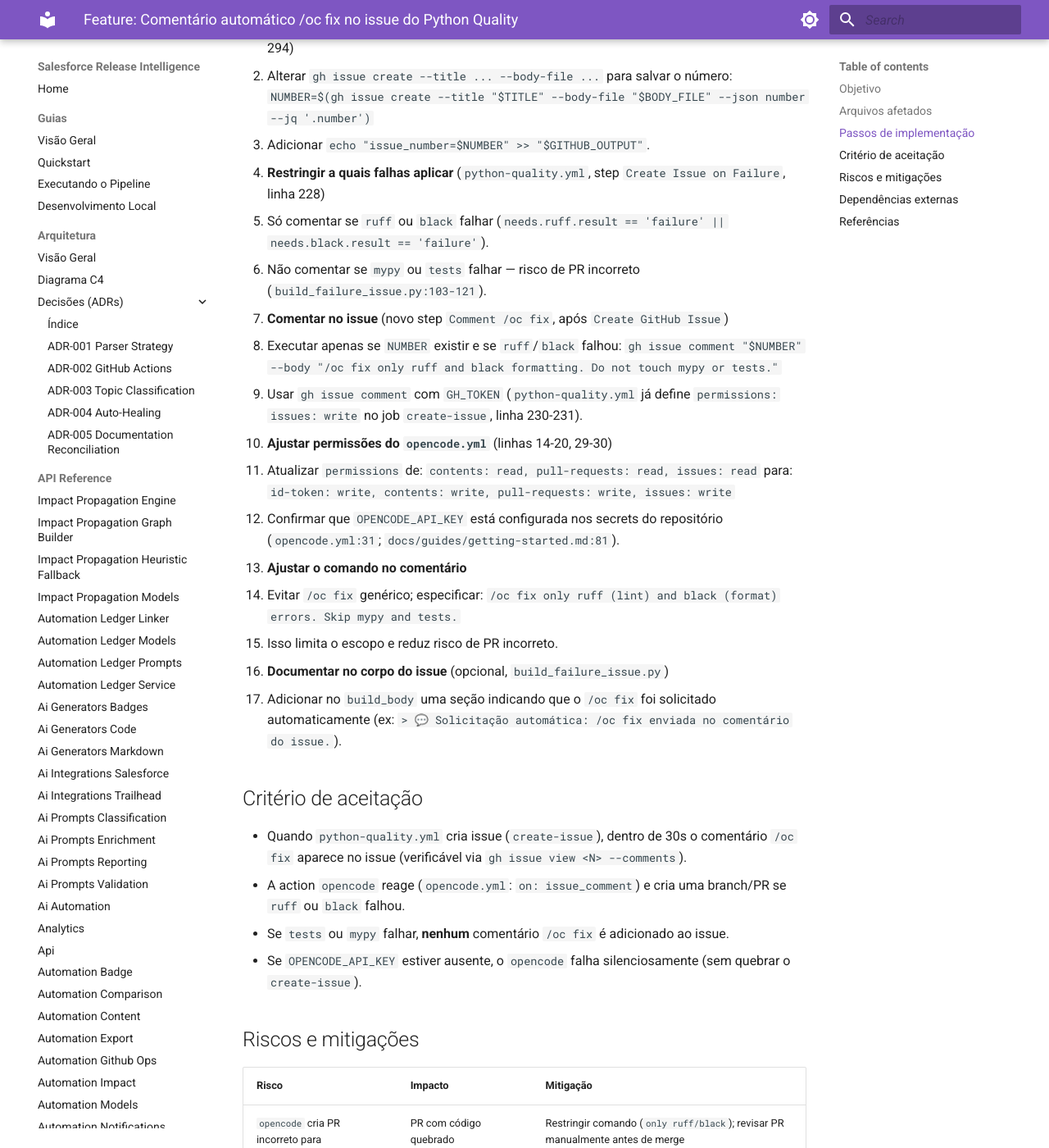
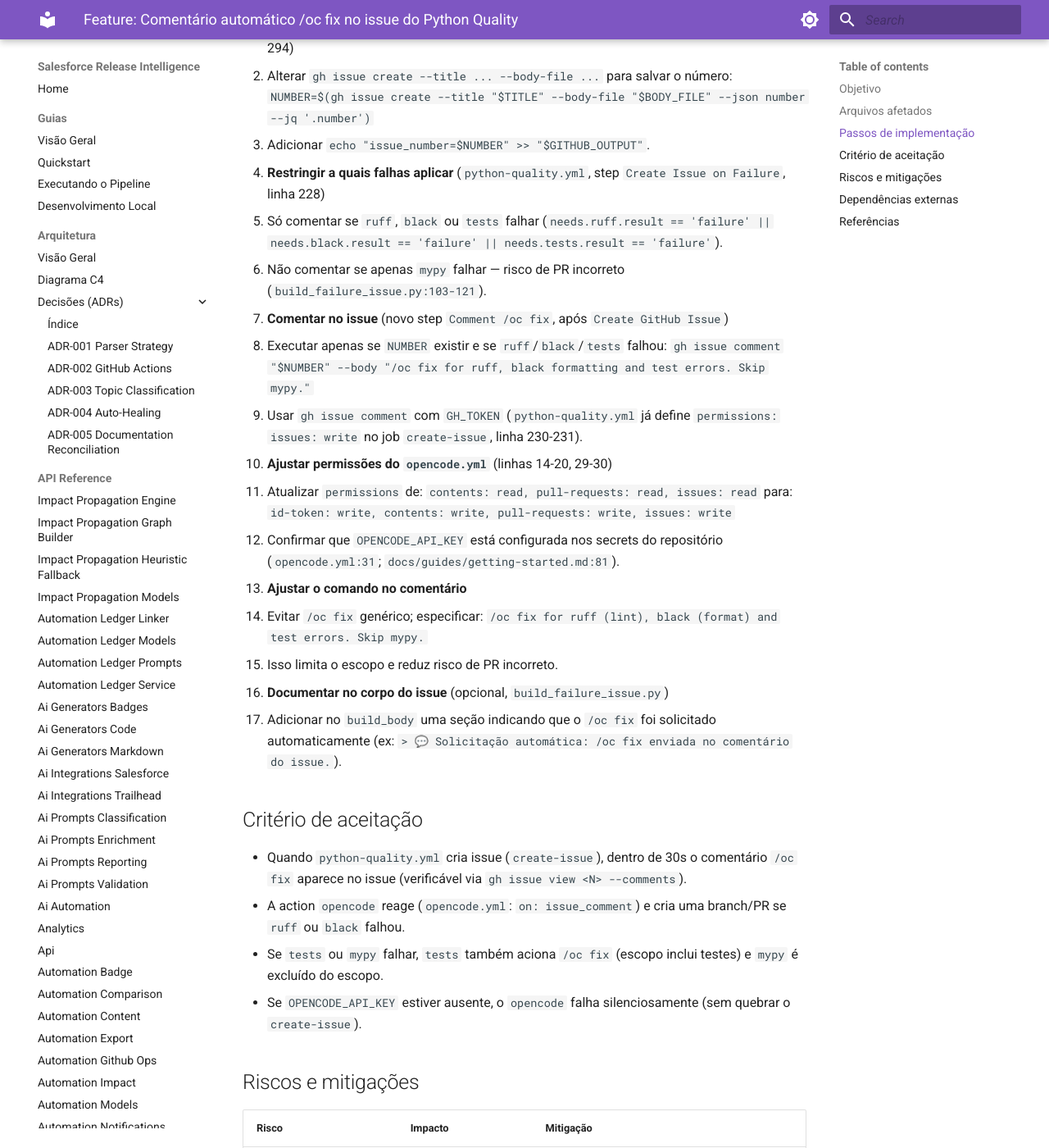
Before and after one commit to Fatal1tyBarucco/Salesforce-WebDev, an MkDocs documentation site: the page built from docs/plans/auto-opencode-issue.md, in a window 1280 px wide and 1400 px high, scrolled down 856 px. Shown: the whole window at 82% size. Built offline with MkDocs 1.6.1 and Material for MkDocs 9.7.7, drawn with Linux system fonts in a browser that asks for light colours; some of the changed text lies outside the part shown.

Commit message:
fix(python-quality): incluir testes no escopo do /oc fix automático

```diff
--- a/docs/plans/auto-opencode-issue.md
+++ b/docs/plans/auto-opencode-issue.md
@@ -4,7 +4,7 @@ Status: Proposto (Backlog) | Referência: `.github/workflows/python-quality.yml:
 
 ## Objetivo
 
-Quando o workflow `Python Quality` falhar (`python-quality.yml`) e criar um issue automaticamente (`create-issue`), incluir um comentário `/oc fix` nesse issue para acionar a action `opencode` (`opencode.yml`) e tentar corrigir automaticamente erros simples (`ruff`, `black`).
+Quando o workflow `Python Quality` falhar (`python-quality.yml`) e criar um issue automaticamente (`create-issue`), incluir um comentário `/oc fix` nesse issue para acionar a action `opencode` (`opencode.yml`) e tentar corrigir automaticamente erros simples (`ruff`, `black`, `tests`).
 
 ## Arquivos afetados
 
@@ -22,12 +22,12 @@ Quando o workflow `Python Quality` falhar (`python-quality.yml`) e criar um issu
    - Adicionar `echo "issue_number=$NUMBER" >> "$GITHUB_OUTPUT"`.
 
 2. **Restringir a quais falhas aplicar** (`python-quality.yml`, step `Create Issue on Failure`, linha 228)
-   - Só comentar se `ruff` ou `black` falhar (`needs.ruff.result == 'failure' || needs.black.result == 'failure'`).
-   - Não comentar se `mypy` ou `tests` falhar — risco de PR incorreto (`build_failure_issue.py:103-121`).
+   - Só comentar se `ruff`, `black` ou `tests` falhar (`needs.ruff.result == 'failure' || needs.black.result == 'failure' || needs.tests.result == 'failure'`).
+   - Não comentar se apenas `mypy` falhar — risco de PR incorreto (`build_failure_issue.py:103-121`).
 
 3. **Comentar no issue** (novo step `Comment /oc fix`, após `Create GitHub Issue`)
-   - Executar apenas se `NUMBER` existir e se `ruff`/`black` falhou:
-     `gh issue comment "$NUMBER" --body "/oc fix only ruff and black formatting. Do not touch mypy or tests."`
+   - Executar apenas se `NUMBER` existir e se `ruff`/`black`/`tests` falhou:
+     `gh issue comment "$NUMBER" --body "/oc fix for ruff, black formatting and test errors. Skip mypy."`
 
    - Usar `gh issue comment` com `GH_TOKEN` (`python-quality.yml` já define `permissions: issues: write` no job `create-issue`, linha 230-231).
 
@@ -41,7 +41,7 @@ Quando o workflow `Python Quality` falhar (`python-quality.yml`) e criar um issu
 
 5. **Ajustar o comando no comentário**
    - Evitar `/oc fix` genérico; especificar:
-     `/oc fix only ruff (lint) and black (format) errors. Skip mypy and tests.`
+     `/oc fix for ruff (lint), black (format) and test errors. Skip mypy.`
 
    - Isso limita o escopo e reduz risco de PR incorreto.
 
@@ -52,14 +52,14 @@ Quando o workflow `Python Quality` falhar (`python-quality.yml`) e criar um issu
 
 - Quando `python-quality.yml` cria issue (`create-issue`), dentro de 30s o comentário `/oc fix` aparece no issue (verificável via `gh issue view <N> --comments`).
 - A action `opencode` reage (`opencode.yml`: `on: issue_comment`) e cria uma branch/PR se `ruff` ou `black` falhou.
-- Se `tests` ou `mypy` falhar, **nenhum** comentário `/oc fix` é adicionado ao issue.
+- Se `tests` ou `mypy` falhar, `tests` também aciona `/oc fix` (escopo inclui testes) e `mypy` é excluído do escopo.
 - Se `OPENCODE_API_KEY` estiver ausente, o `opencode` falha silenciosamente (sem quebrar o `create-issue`).
 
 ## Riscos e mitigações
 
 | Risco | Impacto | Mitigação |
 |---|---|---|
-| `opencode` cria PR incorreto para `ruff`/`black` complexo | PR com código quebrado | Restringir comando (`only ruff/black`); revisar PR manualmente antes de merge |
+| `opencode` cria PR incorreto para `ruff`/`black`/`tests` complexo | PR com código quebrado | Restringir comando (`ruff/black/tests`, excluir `mypy`); revisar PR manualmente antes de merge |
 | `opencode` falha por falta de permissões (`opencode.yml`) | Nenhuma ação; comentário existe mas PR não é criado | Ajustar permissões (`contents: write`, `pull-requests: write`) antes de ativar |
 | `opencode` falha por falta de `OPENCODE_API_KEY` | Nenhuma ação | Confirmar secret; o workflow `python-quality.yml` continua funcionando independentemente |
 | Loop: PR do `opencode` não resolve tudo → novo commit → novo issue | Múltiplos issues para o mesmo erro | `python-quality.yml` evita duplicata por SHA (`linha 283-286`); se PR não corrigir tudo, o próximo push (novo SHA) criará novo issue — aceitável |
```
Also changed, not shown: 2 other files.
